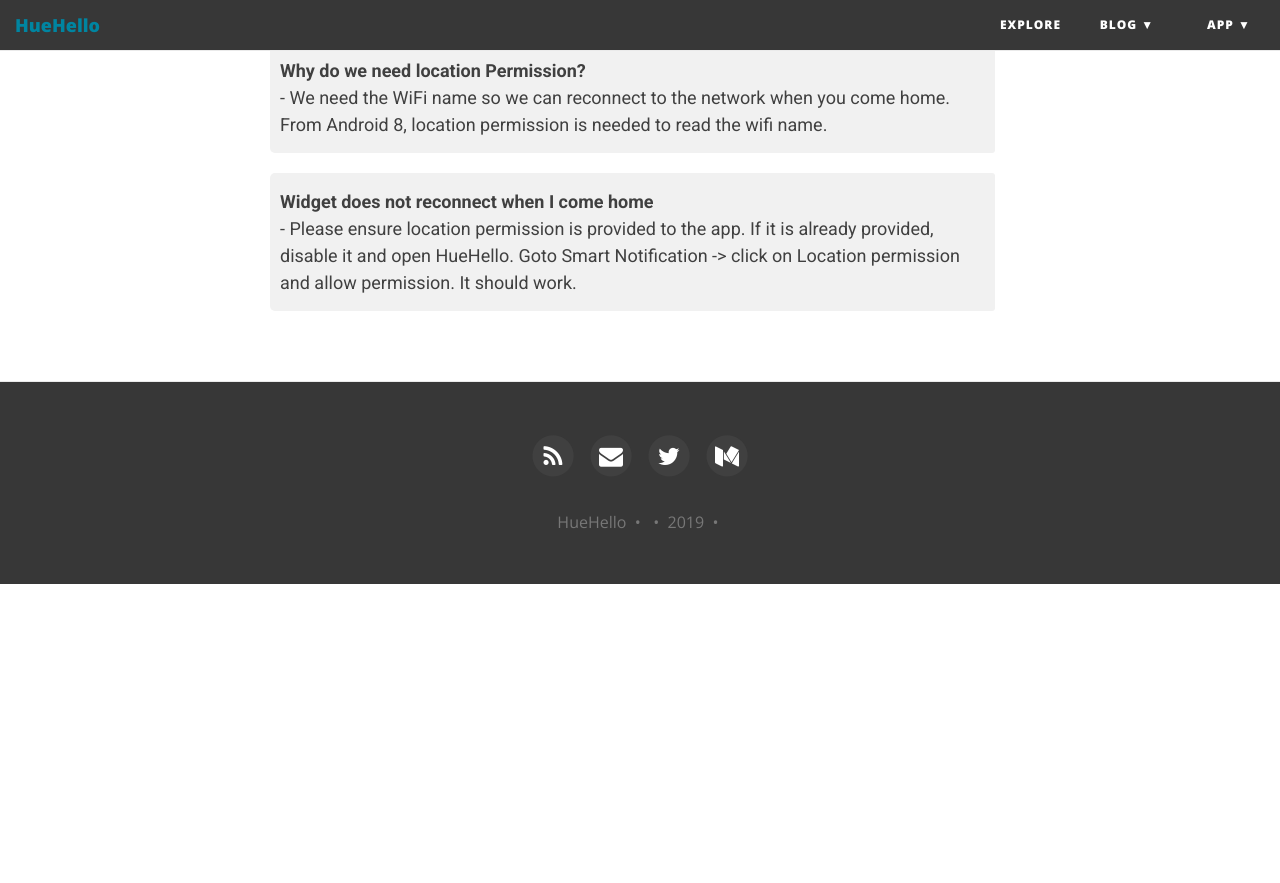
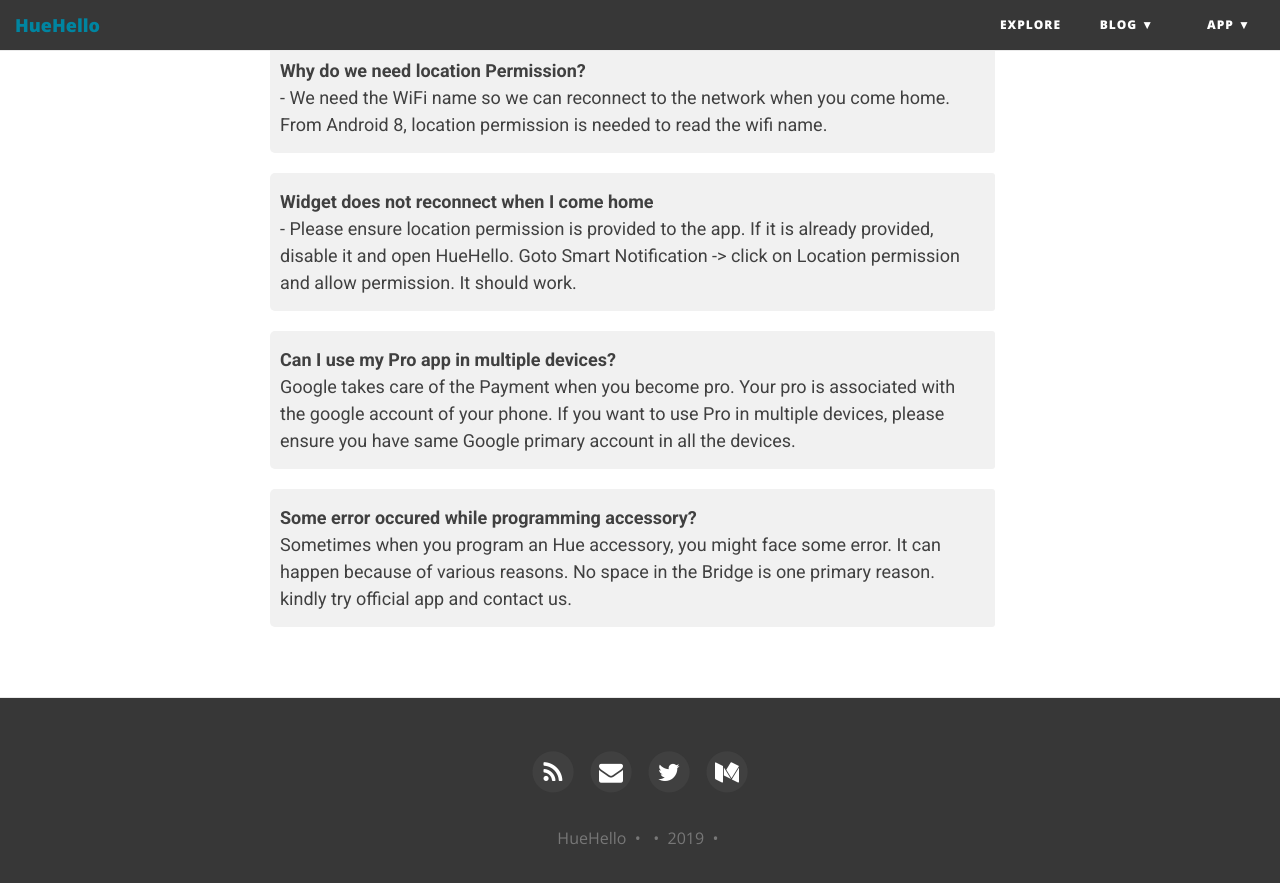
Before and after one commit to huehello/website, a Jekyll site: the page built from faq/huehello.md, in a window 1280 px wide and 900 px high, scrolled down 833 px. Shown: the top 883 px of the window. Built offline with Jekyll 4.4.1, drawn with Linux system fonts in a browser that asks for light colours; nearby versions of some CDN libraries; before the commit the page ends 1417 px from its top, so only the background shows below that.

Commit message:
added more faq

```diff
--- a/faq/huehello.md
+++ b/faq/huehello.md
@@ -22,3 +22,10 @@
 
  {: .box-plain}
  **Widget does not reconnect when I come home**<br/> - Please ensure location permission is provided to the app. If it is already provided, disable it and open HueHello. Goto Smart Notification -> click on Location permission and allow permission. It should work.
+
+
+{: .box-plain}
+ **Can I use my Pro app in multiple devices?**<br/> Google takes care of the Payment when you become pro. Your pro is associated with the google account of your phone. If you want to use Pro in multiple devices, please ensure you have same Google primary account in all the devices.
+
+ {: .box-plain}
+ **Some error occured while programming accessory?**<br/> Sometimes when you program an Hue accessory, you might face some error. It can happen because of various reasons. No space in the Bridge is one primary reason. kindly try official app and contact us.
```
